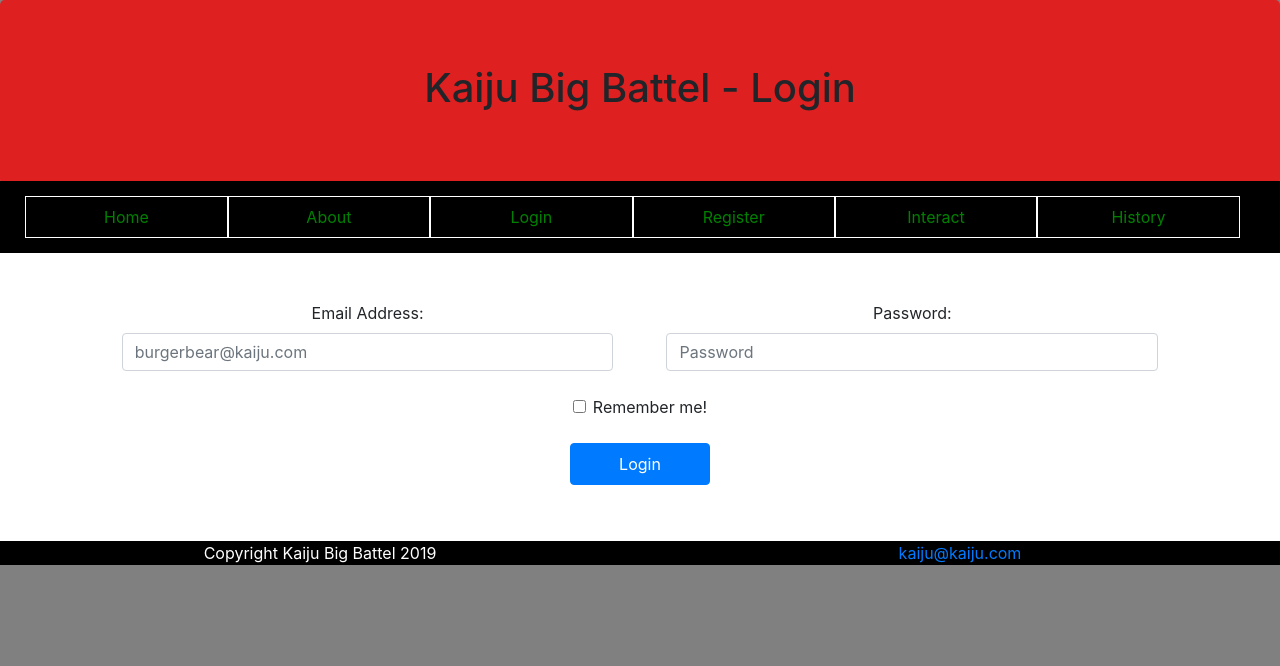
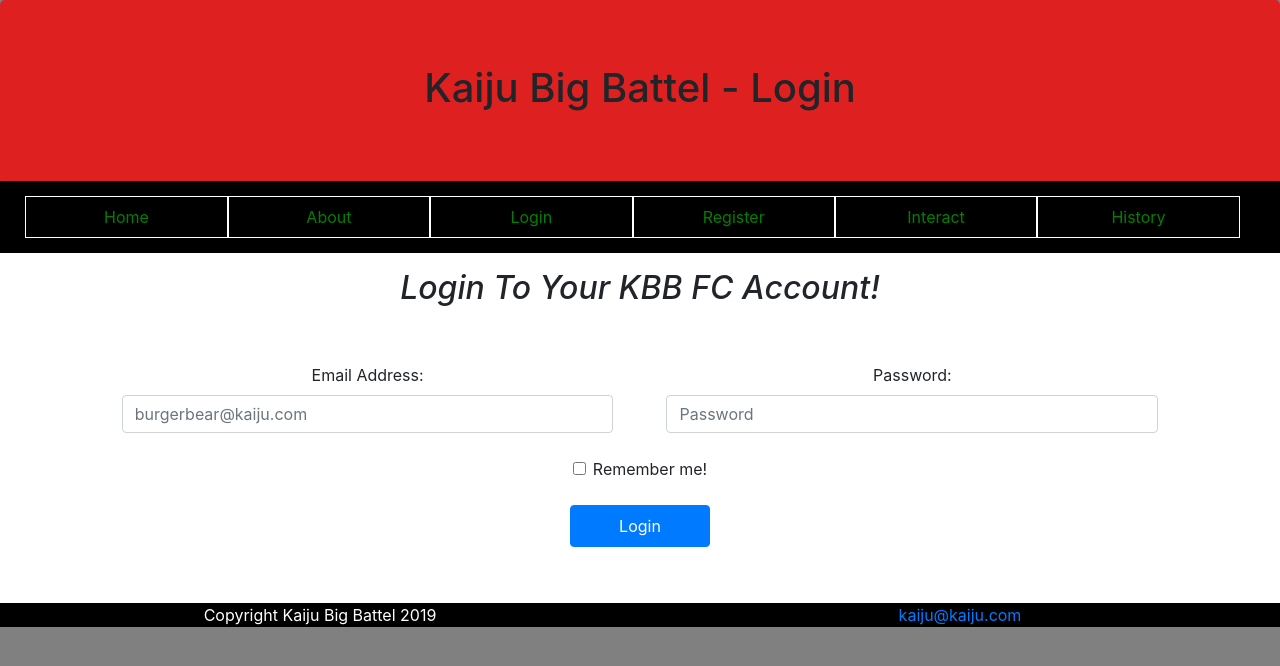
Before and after one commit to jtor101/kaiju, a plain HTML site: page login.html in a window 1280 px wide. Drawn offline with nearby package versions, Linux system fonts and the light colour scheme.

Commit message:
Respaced, commented, and validated current version of login.html

```diff
--- a/login.html
+++ b/login.html
@@ -14,7 +14,9 @@
 </head>
 
 <body>
+
     <div class="container-fluid">
+
         <header class="row">
             <div class="jumbotron col-12 text-center">
                 <h1>Kaiju Big Battel - Login</h1>
@@ -22,6 +24,8 @@
         </header>
 
         <main>
+
+            <!-- Begin Nav -->
             <nav class="row">
                 <ul class="nav justify-content-center col-12">
                     <li class="nav-item">
@@ -44,45 +48,55 @@
                     </li>
                 </ul>
             </nav>
+
             <section>
 
                 <div class="row">
+
+                    <h2 class="col text-center font-italic pt-3">Login To Your KBB FC Account!</h2>
+
+                    <!-- Begin Form -->
                     <form class="pb-5 pt-5 col-10 justify-content-center offset-1 text-center" action="interact.html">
 
                         <!-- Email Address, Password -->
-
                         <div class="form-row">
                             <div class="col pb-4 pr-5">
                                 <label for="kbemail">Email Address: </label>
                                 <input type="email" class="form-control" id="kbemail" placeholder="burgerbear@kaiju.com">
                             </div>
 
+                            <!-- Password form has required -->
                             <div class="col"><label for="kbpassword">Password: </label>
                                 <input type="password" class="form-control" id="kbpassword" placeholder="Password" required>
                             </div>
                         </div>
 
+                        <!-- Remember Me -->
                         <div class="form-row">
                             <div class="col pb-4">
                                 <div class="form-check">
                                     <input class="form-check-input" type="checkbox" value="" id="remember">
                                     <label class="form-check-label" for="remember">
-                              Remember me!
-                            </label>
+                                        Remember me!
+                                    </label>
                                 </div>
                             </div>
+                        </div>
 
-                        </div>
+                        <!-- Submit button links to interact.html -->
                         <div class="col">
                             <button type="submit" class="btn btn-primary mb-2 px-5 py-2">Login</button>
                         </div>
 
+                    </form>
 
-                    </form>
                 </div>
 
             </section>
+
         </main>
+
+        <!-- Footer -->
         <footer class="row">
             <div class="col-6 text-center text-white">
                 Copyright Kaiju Big Battel 2019
@@ -91,7 +105,9 @@
                 <a href="mailto:kaiju@kaiju.com" target="_top">kaiju@kaiju.com</a>
             </div>
         </footer>
+
     </div>
+
     <!-- Optional JavaScript -->
     <!-- jQuery first, then Popper.js, then Bootstrap JS -->
     <script src="https://code.jquery.com/jquery-3.3.1.slim.min.js" integrity="sha384-q8i/X+965DzO0rT7abK41JStQIAqVgRVzpbzo5smXKp4YfRvH+8abtTE1Pi6jizo" crossorigin="anonymous"></script>
```
